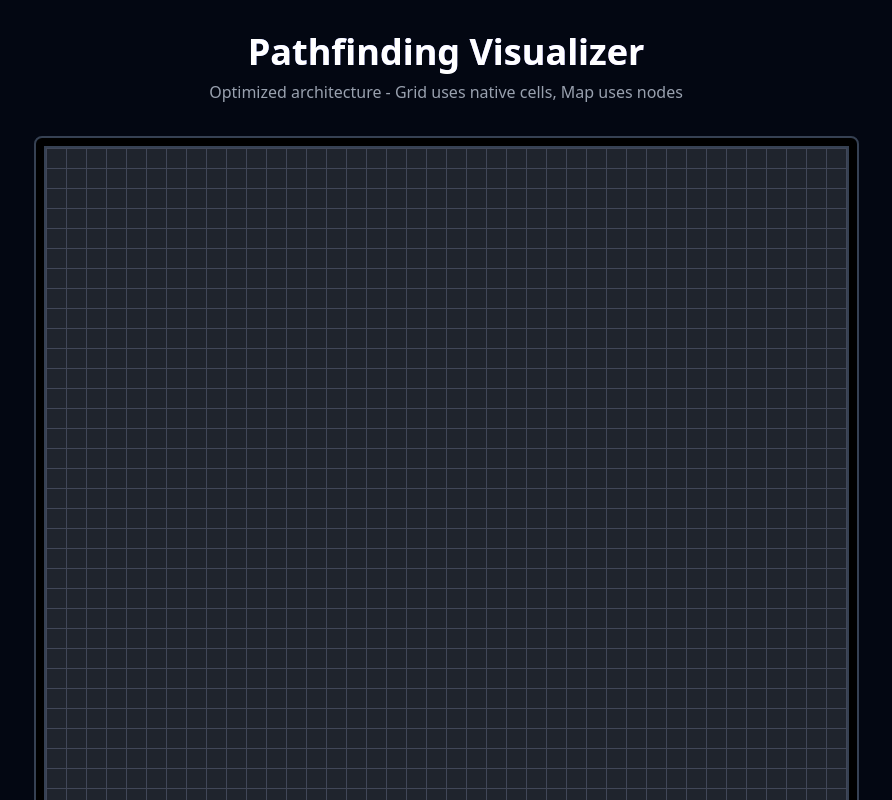
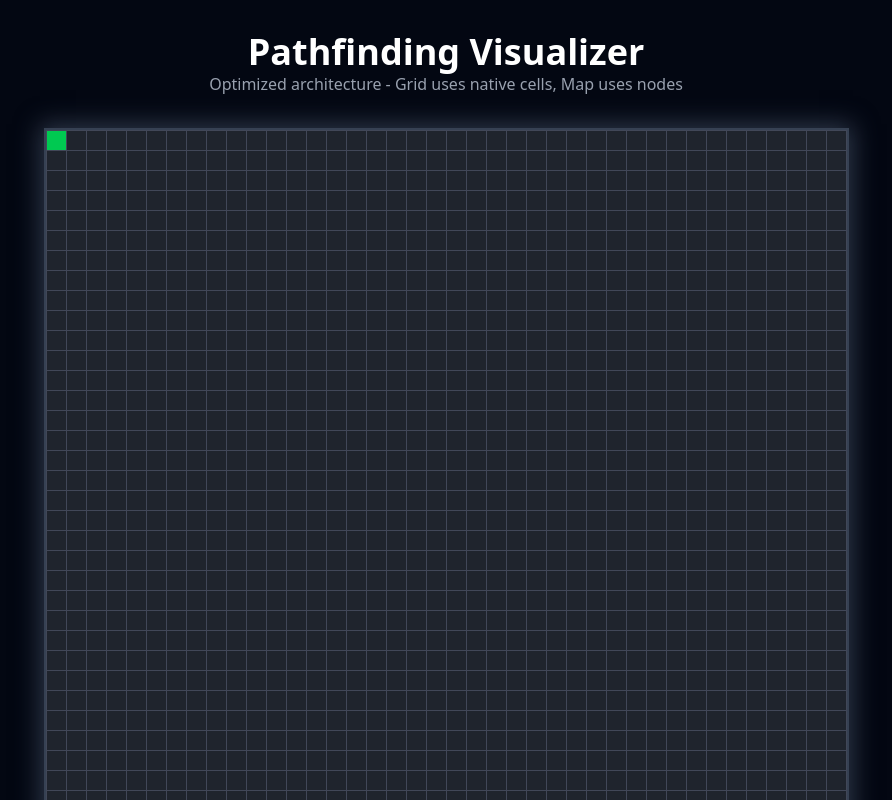
Before and after one commit to Willgxnzalez/pathfinder-visualizer, a React (Vite) app: page / in a window 1280 px wide. Shown: the top 800 px of the page, without its empty margins (194-1086 px from the left). Built offline with nearby package versions, Linux system fonts and the light colour scheme.

Commit message:
Initialize start and end node positions in App component; update GridManager and GridView styles

```diff
--- a/src/App.tsx
+++ b/src/App.tsx
@@ -3,7 +3,7 @@ import React, { useRef, useState, useCallback, useEffect} from 'react';
 import { GridGraph } from './components/Grid/GridGraph';
 import { GridManager } from './components/Grid/GridManager';
 import GridView from './components/Grid/GridView';
-import { GRID_ROWS, GRID_COLS, CELL_SIZE } from './utils/constants';
+import { GRID_ROWS, GRID_COLS, CELL_SIZE, START_NODE_POS, END_NODE_POS } from './utils/constants';
 
 export default function App() {
 	const graphRef = useRef<GridGraph>(new GridGraph(GRID_ROWS, GRID_COLS));
@@ -12,6 +12,8 @@ export default function App() {
 
 	useEffect(() => {
 		const graph = graphRef.current;
+		graph.setStart(START_NODE_POS.row, START_NODE_POS.col);
+		graph.setEnd(END_NODE_POS.row, END_NODE_POS.col);
 	}, []);
 
 	const handleManagerReady = useCallback((mgr: GridManager) => {
@@ -22,7 +24,7 @@ export default function App() {
 		<div className="min-h-screen bg-midnight">
 			<div className="max-w-7xl mx-auto p-8">
 				<div className="text-center mb-8">
-					<h1 className="text-4xl font-bold text-white mb-2 bg-gradient-to-r from-blue-400 to-purple-400 bg-clip-text text-transparent">
+					<h1 className="text-4xl font-bold text-white">
 						Pathfinding Visualizer
 					</h1>
 					<p className="text-gray-400">
--- a/src/components/Grid/GridManager.ts
+++ b/src/components/Grid/GridManager.ts
@@ -22,7 +22,7 @@ export class GridManager {
         const { rows, cols } = this.graph.getDimensions();
 
         this.container.innerHTML = '';
-        this.container.className = 'grid border-2 border-gray-700 cursor-crosshair relative touch-none grid pt-px pl-px';
+        this.container.className = 'grid border-2 border-gray-700 cursor-crosshair relative touch-none pt-px pl-px';
         this.container.style.gridTemplateRows = `repeat(${rows}, ${this.cellSize}px)`;
         this.container.style.gridTemplateColumns = `repeat(${cols}, ${this.cellSize}px)`;
 
--- a/src/components/Grid/GridView.tsx
+++ b/src/components/Grid/GridView.tsx
@@ -45,7 +45,7 @@ export default function Grid({ graph, manager, cellSize, onManagerReady }: GridV
     } , []);
 
     return (
-        <div className="border-2 border-gray-700 rounded-lg p-2 bg-black select-none">
+        <div className="select-none shadow-[0px_0px_23px_4px_#2d3748]">
             <div
                 ref={containerRef}
                 style={{ touchAction: 'none' }}
--- a/src/utils/constants.ts
+++ b/src/utils/constants.ts
@@ -2,12 +2,12 @@ export const GRID_ROWS = 40;
 export const GRID_COLS = 40;
 export const CELL_SIZE = 20;
 
-export const START_NODE_POS = { row: 10, col: 10 };
-export const END_NODE_POS = { row: 10 , col: 40 };
+export const START_NODE_POS = { row: 0, col: 0 };
+export const END_NODE_POS = { row: 39 , col: 39 };
 
 export const CELL_COLORS = {
     default: 'bg-dark-gray',
-    wall: 'bg-light-gray',
+    wall: 'bg-med-gray',
     start: 'bg-green-500',
     end: 'bg-red-500',
     visited: 'bg-blue-400',
```
